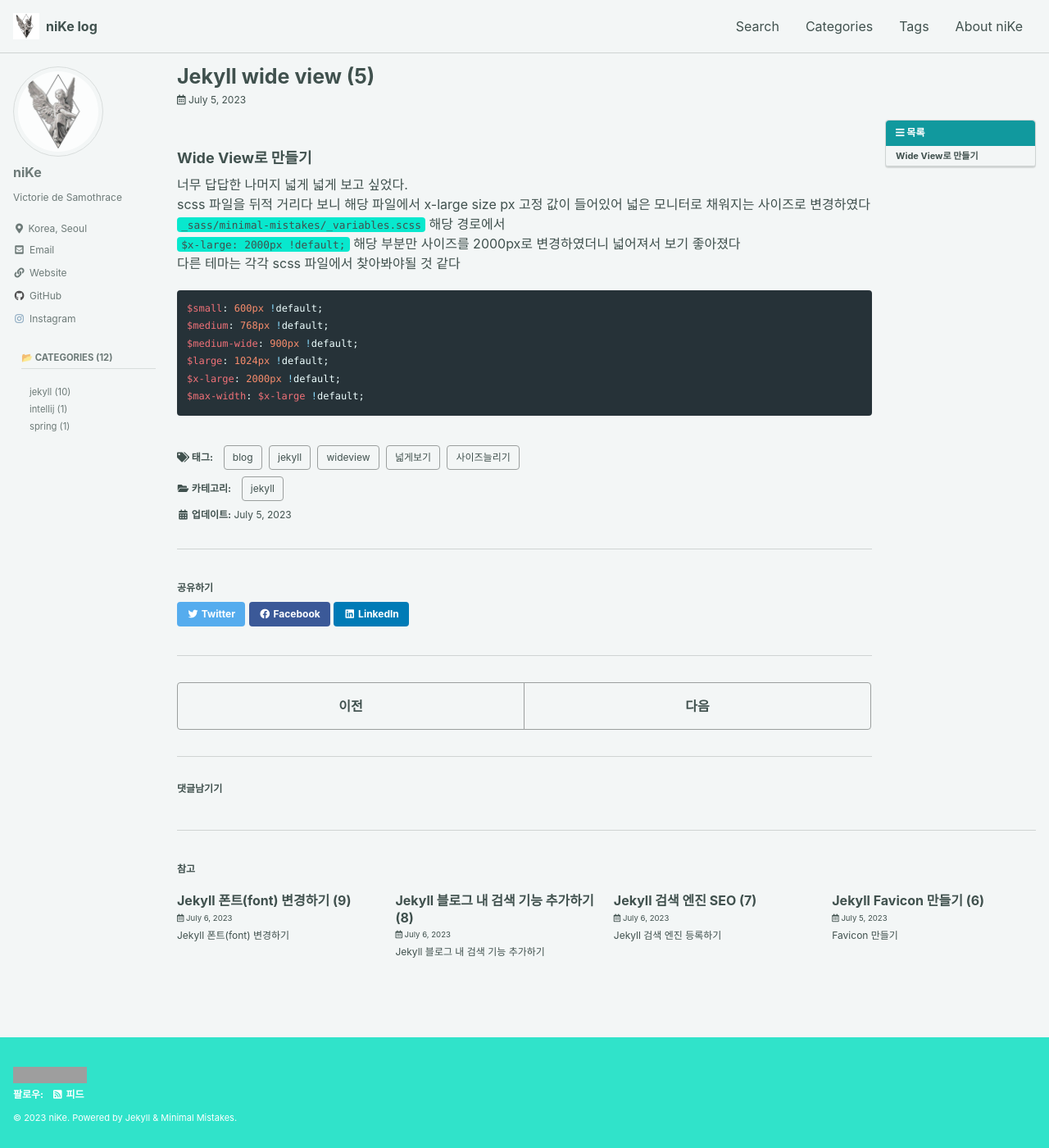
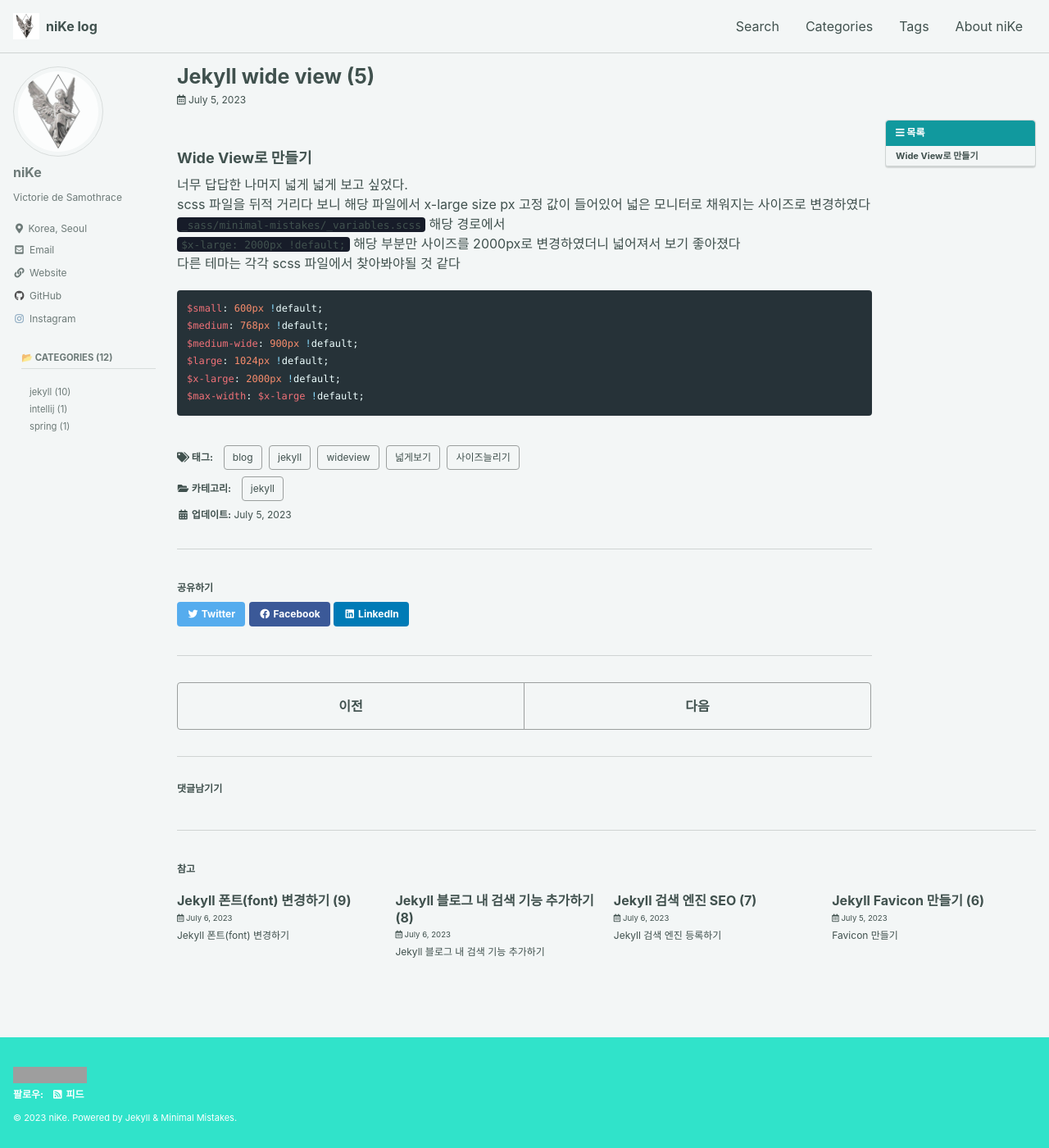
Before and after one commit to KwakTaeMin/KwakTaeMin.github.io, a Jekyll site: the page built from _posts/2023-07-05-Jekyll wide view(5).md, in a window 1280 px wide and 1400 px high. Shown: the whole window at 82% size. Built offline with Jekyll 4.4.1, drawn with Linux system fonts in a browser that asks for light colours; cached includes are drawn as plain includes; some web fonts are replaced; comment, search, counter and statistics services are not loaded; grey boxes are pictures that could not be loaded.

Commit message:
코드 배경 색 변경

```diff
--- a/_sass/minimal-mistakes/_variables.scss
+++ b/_sass/minimal-mistakes/_variables.scss
@@ -62,7 +62,7 @@ $light-gray: mix(#fff, $gray, 50%) !default;
 $lighter-gray: mix(#fff, $gray, 90%) !default;
 
 $background-color: #fff !default;
-$code-background-color: #08e8ce !default;
+$code-background-color: #171c29 !default;
 $code-background-color-dark: $light-gray !default;
 $text-color: $dark-gray !default;
 $muted-text-color: mix(#fff, $text-color, 20%) !default;
```
